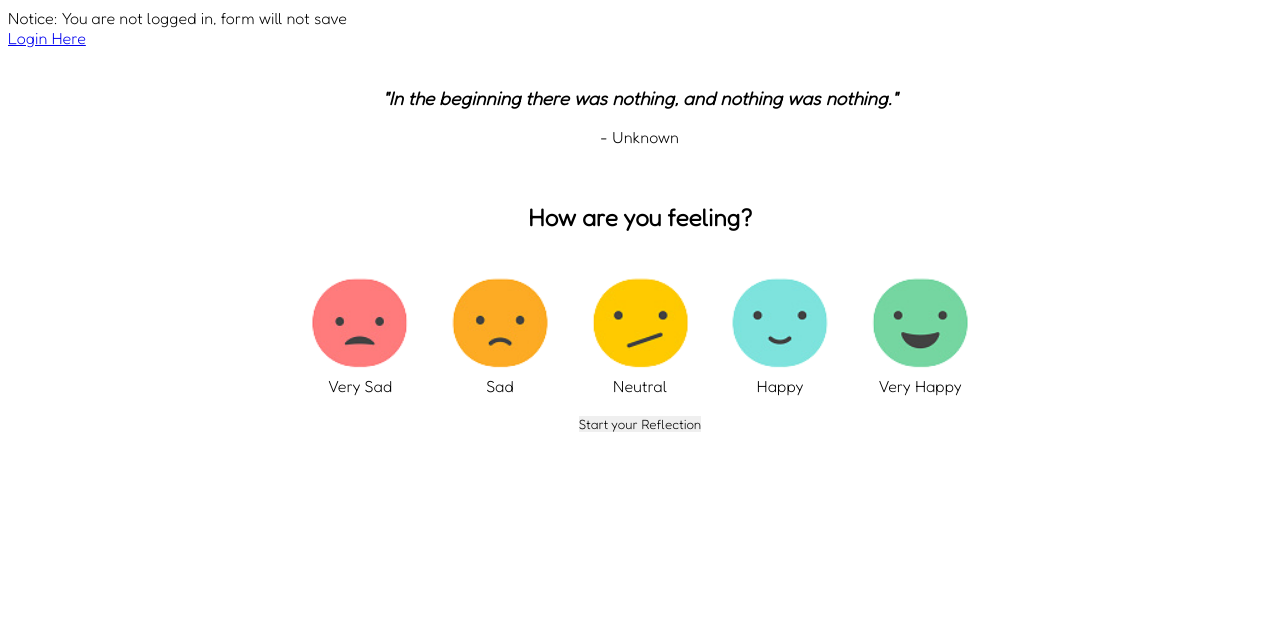
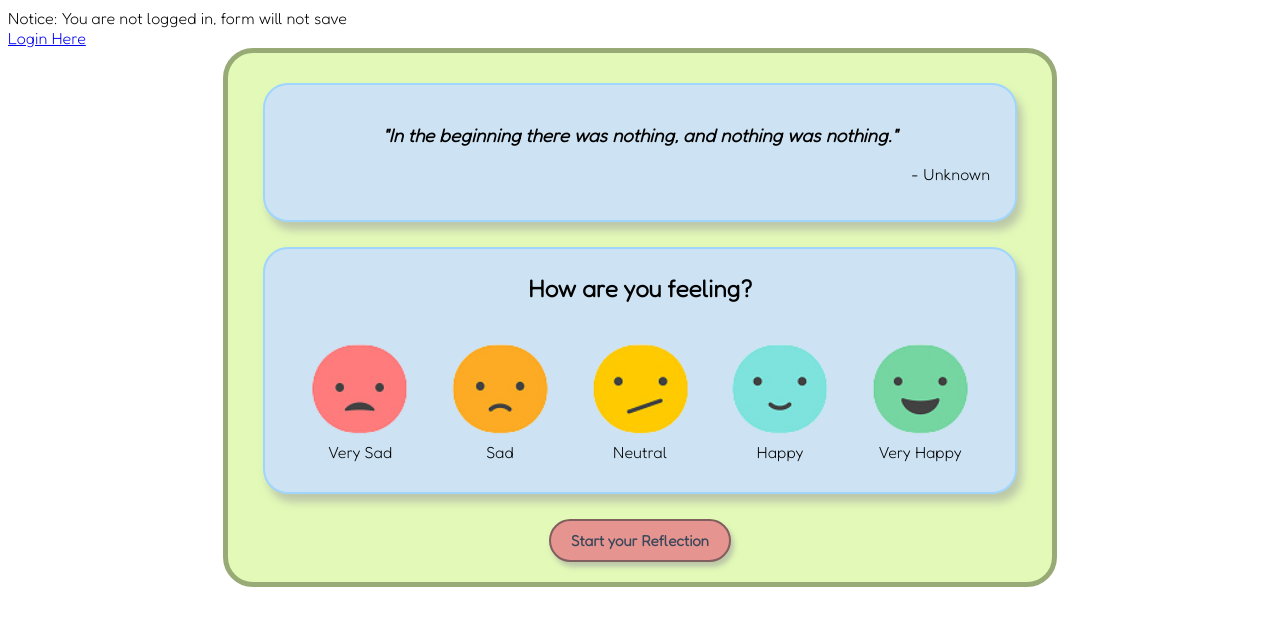
Before and after one commit to redmac135/mindful, a Django app: page / in a window 1280 px wide. Shown: the top 626 px of the page. Run offline with Django 4.2, Linux system fonts and the light colour scheme; some libraries are stand-ins or nearby versions.

Commit message:
formatted feeling selection widget

```diff
--- a/reflection/static/reflection/css/form1.css
+++ b/reflection/static/reflection/css/form1.css
@@ -58,30 +58,87 @@ label img {
     justify-content: center;
 }
 
-.center {
+.center-horizontal {
     text-align: center;
+    justify-content: center;
+    margin: auto;
+}
+
+.widget-borders {
+    -webkit-border-radius: 25;
+    -moz-border-radius: 25;
+    border-radius: 25px;
+}
+
+.blue-widget {
+    background-color: var(--mindful-blue);
+    border: solid #a0d6fd 2px;
+    box-shadow: 5px 8px 8px #99999985;
 }
 
 .quote-wrapper {
     text-align: center;
-    padding: 20px;
+    padding: 20px 25px 20px;
+    margin: 10px 15px 25px;
+
 }
 
 .quote-text {
     font-style: italic;
+    word-wrap: break-word;
 }
 
 .quote-author {
-    position: relative;
+    text-align: right;
 }
 
-.feeling-form {
+.feeling-list {
     display: flex;
-    justify-content: center;
 }
 
-.feeling-submit {
-    display: block;
-    margin-right: auto;
-    margin-left: auto;
+.zoom {
+    transition: transform .2s;
 }
+
+.zoom:hover {
+    transform: scale(1.1);
+}
+
+h2 {
+    padding: 5px 10px 15px;
+}
+
+.feeling-selection {
+    padding: 20px 25px 10px;
+    margin: 25px 15px 25px;
+}
+
+input[type="submit"] {
+    font-size: 15px;
+    color: var(--mindful-gray);
+    font-weight: bold;
+    -webkit-border-radius: 55;
+    -moz-border-radius: 55;
+    border-radius: 55px;
+    padding: 10px 20px 10px;
+    background-color: var(--mindful-pink);
+    transition: background .2s ease;
+    cursor: pointer !important;
+    border: solid #815f5e 2px;
+    box-shadow: 3px 5px 5px #99999985;
+}
+
+input[type="submit"]:hover {
+    background-color: var(--mindful-pink-light);
+}
+
+div.form {
+    width: min-content;
+    padding: 20px 20px 20px;
+    background-color: rgb(226,249,184);
+    background-color: radial-gradient(circle, rgba(226,249,184,1) 0%, rgba(194,238,112,1) 100%);
+    border: solid rgb(152, 170, 118) 5px;
+    border-radius: 30px;
+    -webkit-border-radius: 30;
+    -moz-border-radius: 30;
+}
--- /dev/null
+++ b/reflection/static/reflection/css/variables.css
@@ -0,0 +1,8 @@
+:root {
+    --mindful-blue: #cde3f3;
+    --mindful-pink: #e59490;
+    --mindful-pink-light: #e5a3a0;
+    --mindful-gray: #394759;
+    --tea-green: #e2f9b8ff;
+    --eagle-green: #204b57ff;
+}
--- a/reflection/templates/reflection/form1.html
+++ b/reflection/templates/reflection/form1.html
@@ -3,6 +3,7 @@
 {% load zip %}
 
 {% block links %}
+<link rel="stylesheet" href="{% static 'reflection/css/variables.css' %}">
 <link rel="stylesheet" href="{% static 'reflection/css/form1.css' %}">
 <script type="text/javascript" src="{% static 'js/jquery.js' %}"></script>
 <script type="text/javascript" src="{% static 'reflection/js/dailyQuote.js' %}"></script>{% endblock %}
@@ -16,22 +17,23 @@
 <a href="{% url 'login' %}">Login Here</a>
 {% endif %}
 
+<div class="form center-horizontal">
     <form action="" method="post">
         {% csrf_token %}
 
-    <div class="quote-wrapper">
+        <div class="quote-wrapper widget-borders blue-widget">
             <h3 class="quote-text" id="quote-text"></h3>
             <p class="quote-author" id="quote-author"></p>
         </div>
 
-    <h2 class="center">How are you feeling?</h2>
+        <div class="feeling-selection center-horizontal blue-widget widget-borders">
+            <h2 class="center-horizontal">How are you feeling?</h2>
 
-    <div class="feeling-form">
+            <div class="feeling-list">
+                <!-- TODO: change face icons to svg -->
                 {% for subwidget, icon in form1.feeling|zip:icons %}
-        <div class="feeling-choice">
-            <input type="radio"
-                name="{{ form1.feeling.name }}"
-                id="{{ subwidget.id_for_label }}"
+                <div class="feeling-choice zoom">
+                    <input type="radio" name="{{ form1.feeling.name }}" id="{{ subwidget.id_for_label }}"
                         value="{{ forloop.counter0|add:1 }}">
                     <label for="{{ subwidget.id_for_label }}">
                         <img src="{% static icon %}" alt="Placeholder Test Image">
@@ -39,6 +41,7 @@
                     </label>
                 </div>
                 {% endfor %}
+            </div>
         </div>
 
         {% if form1.feeling.errors %}
@@ -51,6 +54,8 @@
 
         {{ field.help_text }}
         {{ form1.non_field_errors }}
-    <input class="feeling-submit" type="submit" name="ReflectionForm2" id="ReflectionForm2" value="Start your Reflection">
+        <input class="feeling-submit" type="submit" name="ReflectionForm2" id="ReflectionForm2"
+            value="Start your Reflection">
     </form>
+</div>
 {% endblock %}
```
Lines whose indentation alone changed are shown as unchanged.
